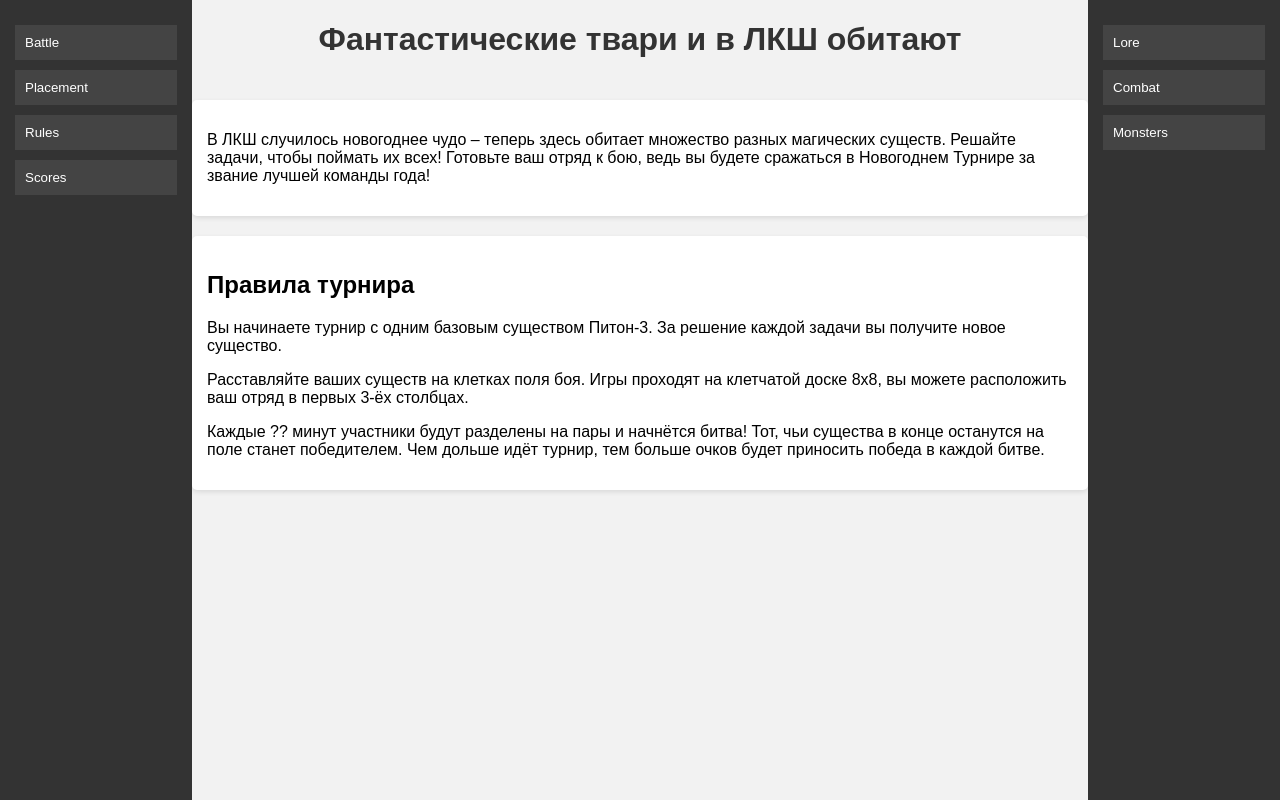
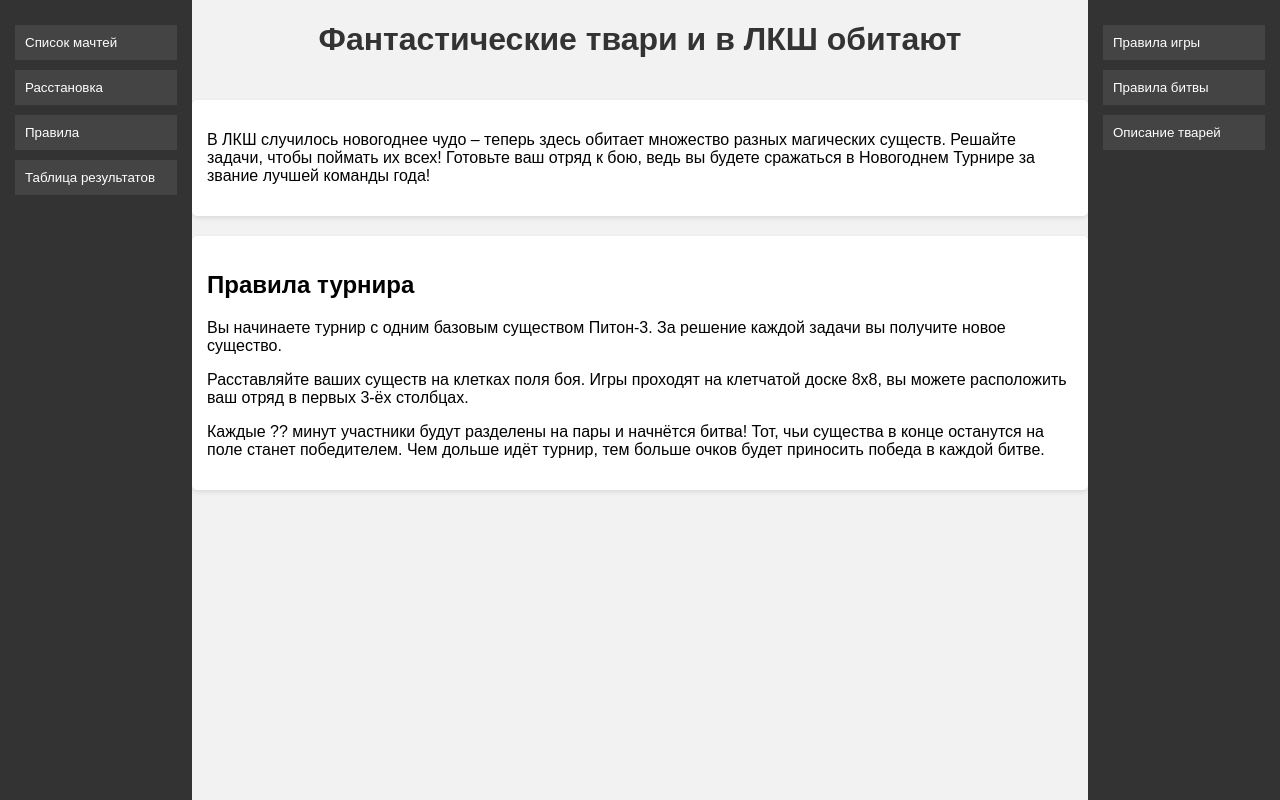
Before and after one commit to khaser/autochess-winter-olymp, a Django app: page /battles/rules in a window 1280 px wide. Run offline with Django 5.2, Linux system fonts and the light colour scheme.

Commit message:
change language

```diff
--- a/src/battles/templates/battles/index.html
+++ b/src/battles/templates/battles/index.html
@@ -10,7 +10,7 @@
             <th>Комадна "Красных"</th>
             <th>Команда "Синих"</th>
             <th>Победитель</th>
-            <th>Демонстрация матча</th>
+            <th>Просмотр матча</th>
         </tr>
         </thead>
         <tbody>
--- a/src/battles/templates/battles/rules/combat.html
+++ b/src/battles/templates/battles/rules/combat.html
@@ -39,8 +39,8 @@
 
 {% block right-bar %}
 <div class="sidebar">
-    <button onclick="window.location.href='/battles/rules/lore'">Lore</button>
-    <button onclick="window.location.href='/battles/rules/combat'">Combat</button>
-    <button onclick="window.location.href='/battles/rules/monsters'">Monsters</button>
+    <button onclick="window.location.href='/battles/rules/lore'">Правила игры</button>
+    <button onclick="window.location.href='/battles/rules/combat'">Правила битвы</button>
+    <button onclick="window.location.href='/battles/rules/monsters'">Описание тварей</button>
 </div>
 {% endblock %}}
--- a/src/battles/templates/battles/rules/lore.html
+++ b/src/battles/templates/battles/rules/lore.html
@@ -33,8 +33,8 @@
 
 {% block right-bar %}
 <div class="sidebar">
-    <button onclick="window.location.href='/battles/rules/lore'">Lore</button>
-    <button onclick="window.location.href='/battles/rules/combat'">Combat</button>
-    <button onclick="window.location.href='/battles/rules/monsters'">Monsters</button>
+    <button onclick="window.location.href='/battles/rules/lore'">Правила игры</button>
+    <button onclick="window.location.href='/battles/rules/combat'">Правила битвы</button>
+    <button onclick="window.location.href='/battles/rules/monsters'">Описание тварей</button>
 </div>
 {% endblock %}}
--- a/src/battles/templates/battles/rules/monsters.html
+++ b/src/battles/templates/battles/rules/monsters.html
@@ -130,8 +130,8 @@
 
 {% block right-bar %}
 <div class="sidebar">
-    <button onclick="window.location.href='/battles/rules/lore'">Lore</button>
-    <button onclick="window.location.href='/battles/rules/combat'">Combat</button>
-    <button onclick="window.location.href='/battles/rules/monsters'">Monsters</button>
+    <button onclick="window.location.href='/battles/rules/lore'">Правила игры</button>
+    <button onclick="window.location.href='/battles/rules/combat'">Правила битвы</button>
+    <button onclick="window.location.href='/battles/rules/monsters'">Описание тварей</button>
 </div>
 {% endblock %}}
--- a/src/templates/layout.html
+++ b/src/templates/layout.html
@@ -10,10 +10,10 @@
 <body>
 
 <div class="sidebar">
-    <button onclick="window.location.href='/battles'">Battle</button>
-    <button onclick="window.location.href='/battles/planning'">Placement</button>
-    <button onclick="window.location.href='/battles/rules'">Rules</button>
-    <button onclick="window.location.href='/battles/scores'">Scores</button>
+    <button onclick="window.location.href='/battles'">Список мачтей</button>
+    <button onclick="window.location.href='/battles/planning'">Расстановка</button>
+    <button onclick="window.location.href='/battles/rules'">Правила</button>
+    <button onclick="window.location.href='/battles/scores'">Таблица результатов</button>
 </div>
 
 
```
